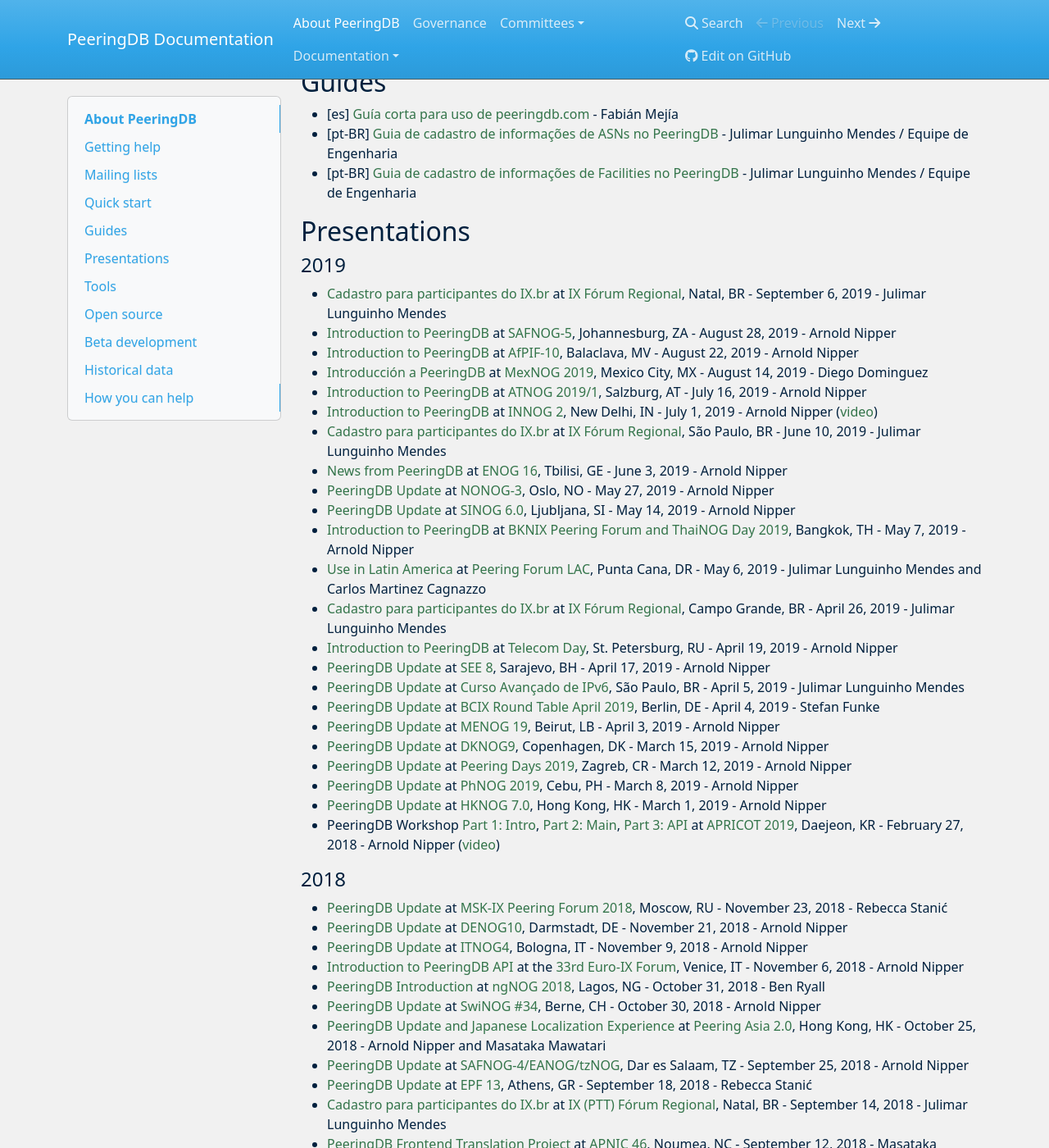
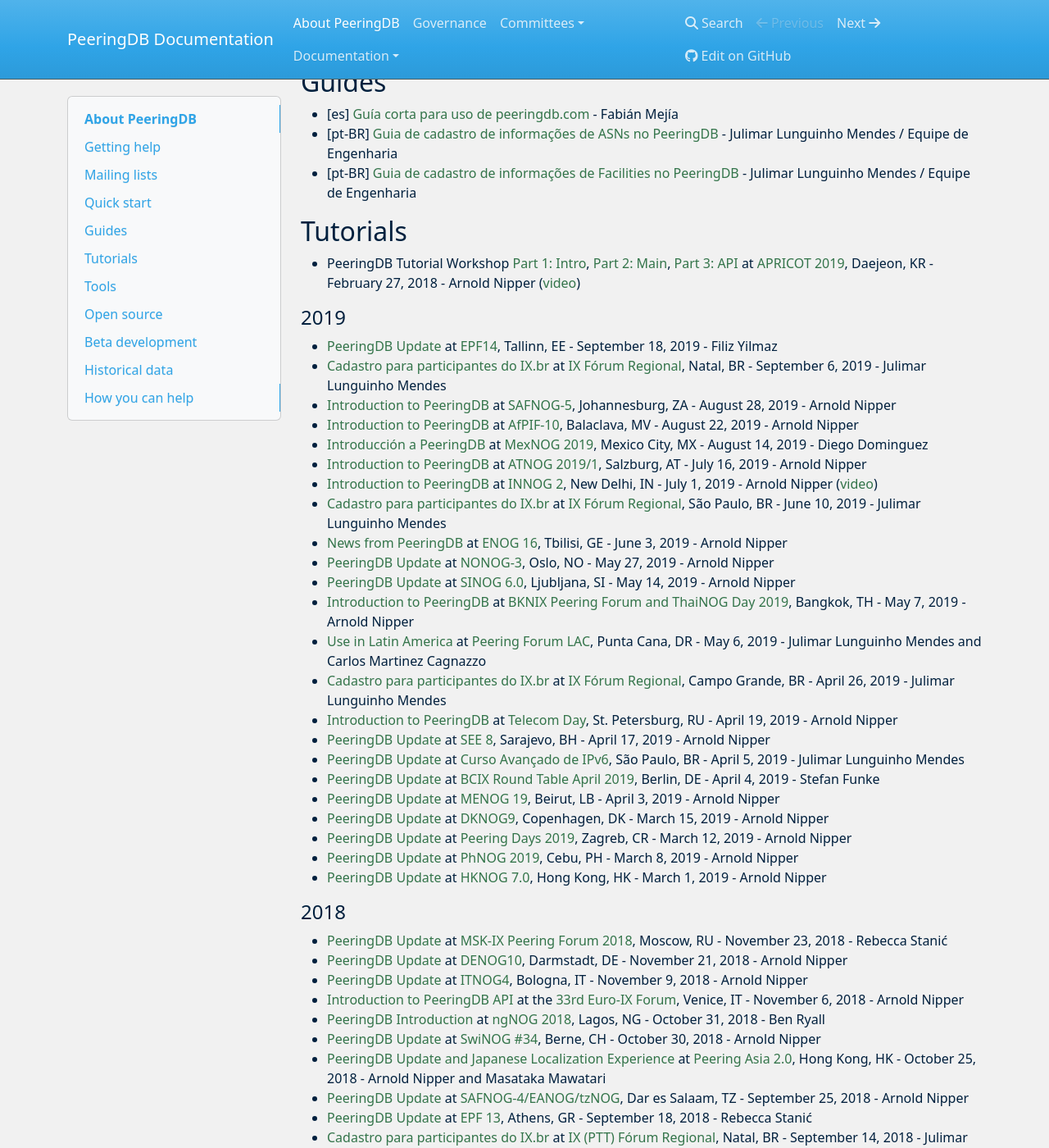
Before and after one commit to peeringdb/docs, an MkDocs documentation site: the page built from docs/index.md, in a window 1280 px wide and 1400 px high, scrolled down 1202 px. Shown: the whole window at 82% size. Built offline with MkDocs 1.6.1, drawn with Linux system fonts in a browser that asks for light colours; nearby versions of some CDN libraries.

Commit message:
Added Feliz's EPF14 presentation.

```diff
--- a/docs/index.md
+++ b/docs/index.md
@@ -49,10 +49,13 @@
 - [pt-BR] [Guia de cadastro de informações de ASNs no PeeringDB](guide/PeeringDB_Cadastro_de_ASN.pdf) - Julimar Lunguinho Mendes / Equipe de Engenharia
 - [pt-BR] [Guia de cadastro de informações de Facilities no PeeringDB](guide/PeeringDB_Cadastro_de_Facilities.pdf) - Julimar Lunguinho Mendes / Equipe de Engenharia
 
-## Presentations
+## Tutorials
+
+- PeeringDB Tutorial Workshop [Part 1: Intro](presentation/20190227-peeringdb-workshop-1-intro.pdf), [Part 2: Main](presentation/20190227-peeringdb-workshop-2-main.pdf), [Part 3: API](presentation/20190227-peeringdb-workshop-3-api.pdf) at [APRICOT 2019](https://2019.apricot.net/program/schedule/#/day/10/peeringdb-tutorial), Daejeon, KR - February 27, 2018 - Arnold Nipper ([video](https://www.youtube.com/watch?v=cygDlOqs9tI))
 
 #### 2019
 
+- [PeeringDB Update](presentation/PeeringDBUpdate_EPF2019.pdf) at [EPF14](https://www.peering-forum.eu/agenda?year=2019), Tallinn, EE - September 18, 2019 - Filiz Yilmaz
 - [Cadastro para participantes do IX.br](presentation/ix-forum-natal-peeringdb.20190906.pdf) at [IX Fórum Regional](https://regional.forum.ix.br/36-RN/), Natal, BR - September 6, 2019 - Julimar Lunguinho Mendes
 - [Introduction to PeeringDB](presentation/20190828-SAFNOG5-Arnold-Nipper.pdf) at [SAFNOG-5](http://www.safnog.org/), Johannesburg, ZA - August 28, 2019 - Arnold Nipper
 - [Introduction to PeeringDB](presentation/20190822-AfPIF2019-Arnold-Nipper.pdf) at [AfPIF-10](https://www.afpif.org/afpif-10/), Balaclava, MV - August 22, 2019 - Arnold Nipper
```
Also changed, not shown: other parts of docs/index.md (+0 -1 lines), 1 other file.
